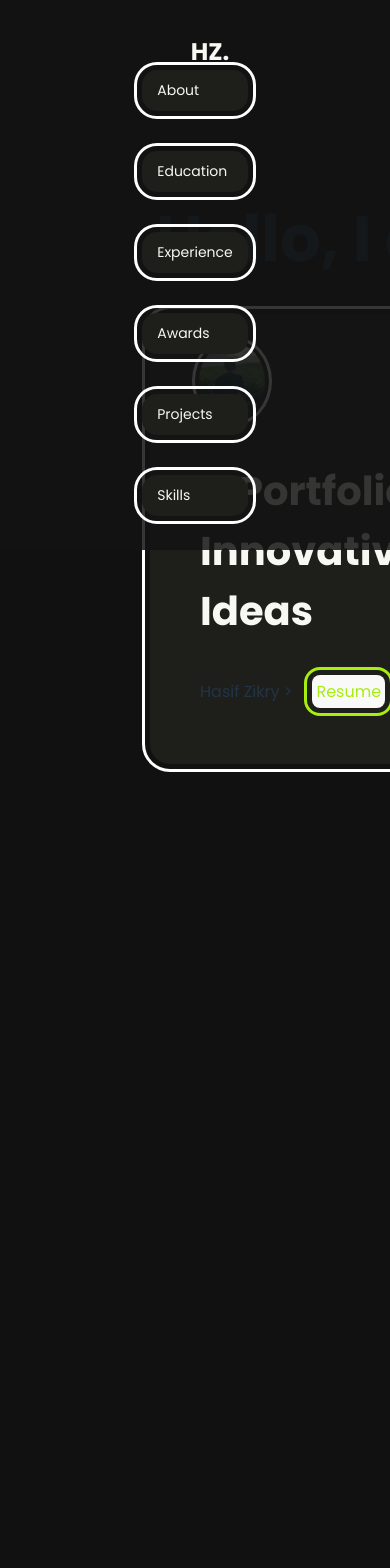
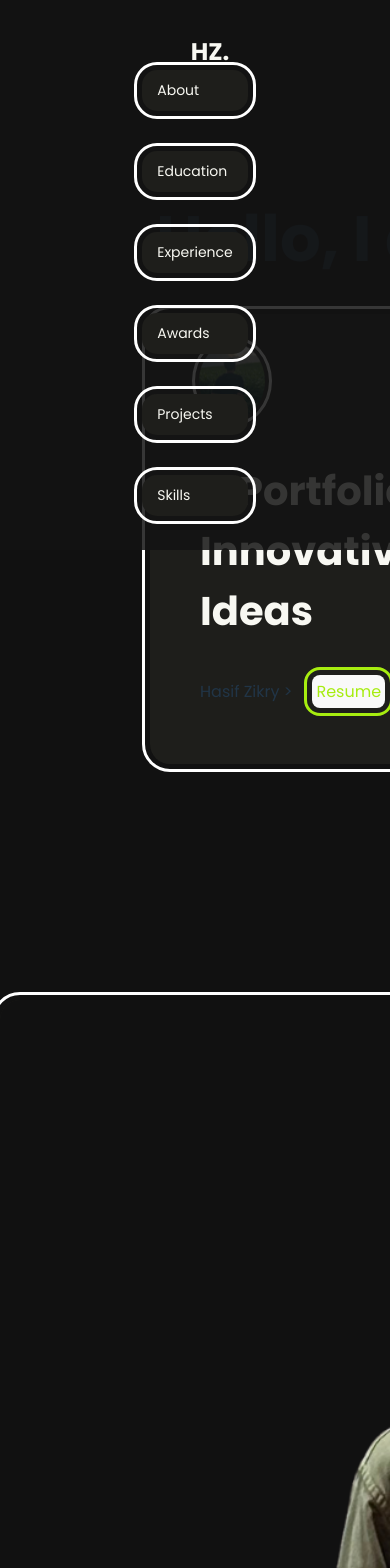
Before and after one commit to siefzieq/Portfolio, a React (Vite) app: page / in a window 390 px wide. Shown: the top 1568 px of the page. Built offline with nearby package versions, Linux system fonts and the light colour scheme.

Commit message:
Updated Version

```diff
--- a/src/components/About/About.css
+++ b/src/components/About/About.css
@@ -1,13 +1,14 @@
-.grid-about{
+.grid-about {
     display: grid;
     grid-template-columns: 1fr 1fr; /* Two columns: one for Item 1, one for the stack */
     max-width: 1200px;
     justify-content: center;
     align-items: center;
     padding-left: 35%;
-    gap:20px;
+    gap: 20px;
     padding-bottom: 30px;
 }
+
 .canvas-2 {
     background-color: rgba(30, 30, 27, 100);
     border-radius: 20px;
@@ -19,18 +20,21 @@
     overflow: hidden; /* Hide any overflow */
     position: relative; /* Set position for the child image */
 }
+
 .canvas-2 img {
     width: 100%; /* Make the image fill the container width */
     height: 100%; /* Make the image fill the container height */
     object-fit: cover; /* Scale the image to cover the container */
     border-radius: 20px; /* Match the border radius of the container */
-    transform: scale(1.2); /* Slight zoom effect */
+    transform: scale(1.1); /* Slight zoom effect */
     transition: transform 0.3s ease;
 }
+
 .canvas-2 img:hover {
     transform: scale(1.3); /* Zoom in further on hover */
 }
-.canvas-1{
+
+.canvas-1 {
     background-color: transparent;
     border-radius: 20px;
     width: 410px;
@@ -38,23 +42,28 @@
     padding-left: 30px;
     padding-bottom: 30px;
 }
-.canvas-1 p{
+
+.canvas-1 p {
     text-align: justify;
     font-size: 19px;
 }
-.canvas-1 h1{
+
+.canvas-1 h1 {
     margin-top: 10px;
     font-size: 35px;
 }
-.header-about i{
+
+.header-about i {
     margin-top: 50%;
     font-size: 65px;
     padding-left: 36%;
     color: #888888;
 }
+
 .header-about h1 {
     margin-top: -10px; /* Adjust the value as needed */
 }
+
 .fade-slide-in {
     opacity: 0;
     transform: translateY(20px); /* Slide from below */
@@ -67,3 +76,80 @@
         transform: translateY(0); /* Move to original position */
     }
 }
+
+/* Responsive Design */
+
+/* For tablet screens */
+@media (max-width: 1024px) {
+    .grid-about {
+        grid-template-columns: 1fr; /* Stack items on smaller screens */
+        padding-left: 0; /* Adjust padding for smaller screens */
+        justify-content: center;
+        gap: 15px; /* Reduce gap */
+    }
+
+    .canvas-1, .canvas-2 {
+        width: 100%; /* Make full-width for small screens */
+        height: auto; /* Let height adjust automatically */
+    }
+
+    .canvas-1 h1 {
+        font-size: 30px; /* Adjust header size */
+    }
+
+    .canvas-1 p {
+        font-size: 17px; /* Adjust paragraph text size */
+    }
+
+    .header-about i {
+        font-size: 55px; /* Adjust icon size */
+        padding-left: 35%; /* Adjust padding */
+    }
+}
+
+/* For mobile screens */
+@media (max-width: 768px) {
+    .grid-about {
+        grid-template-columns: 1fr; /* Single-column layout */
+        padding-left: 0; /* No extra padding */
+        gap: 10px; /* Reduce gap */
+    }
+
+    .canvas-1, .canvas-2 {
+        width: 100%; /* Full-width on mobile */
+        height: auto; /* Adjust height */
+    }
+
+    .canvas-1 h1 {
+        font-size: 25px; /* Smaller heading on mobile */
+    }
+
+    .canvas-1 p {
+        font-size: 15px; /* Smaller text */
+    }
+
+    .header-about i {
+        font-size: 45px; /* Smaller icon */
+        padding-left: 30%; /* Adjust padding */
+    }
+}
+
+/* For very small mobile screens */
+@media (max-width: 480px) {
+    .grid-about {
+        padding-left: 0; /* No padding on small screens */
+    }
+
+    .canvas-1 h1 {
+        font-size: 22px; /* Further smaller heading */
+    }
+
+    .canvas-1 p {
+        font-size: 14px; /* Smaller paragraph */
+    }
+
+    .header-about i {
+        font-size: 40px; /* Smaller icon for very small screens */
+        padding-left: 25%;
+    }
+}
```
Also changed, not shown: src/components/Main/Main.css (line endings or trailing spaces).
